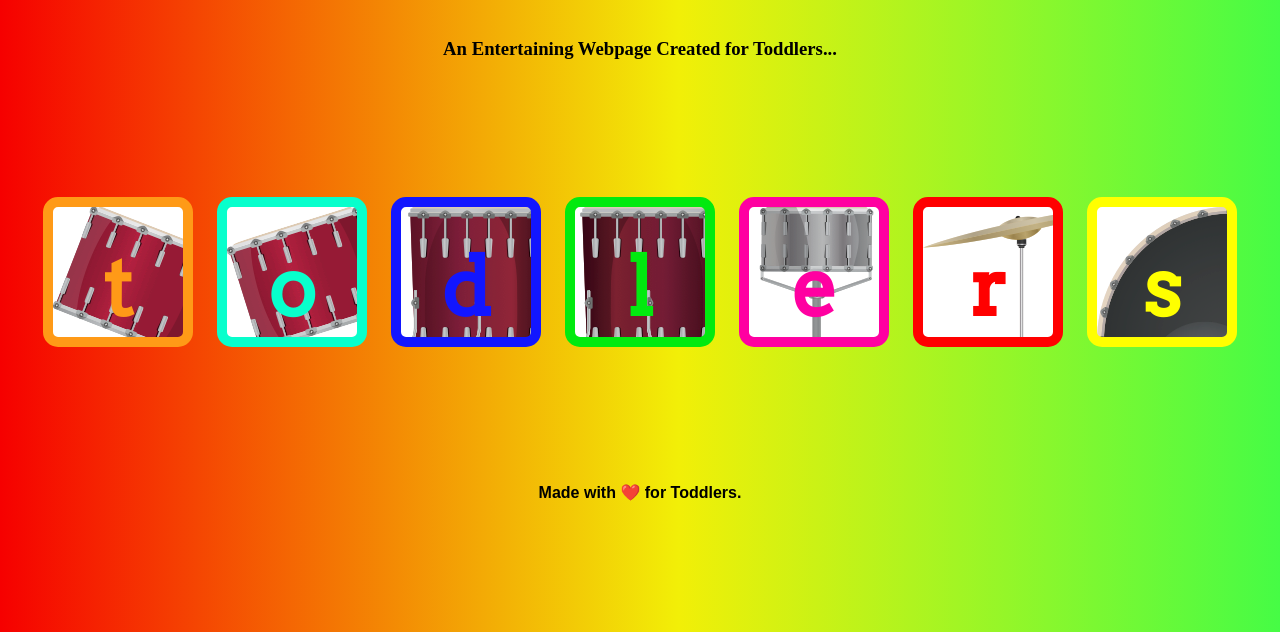
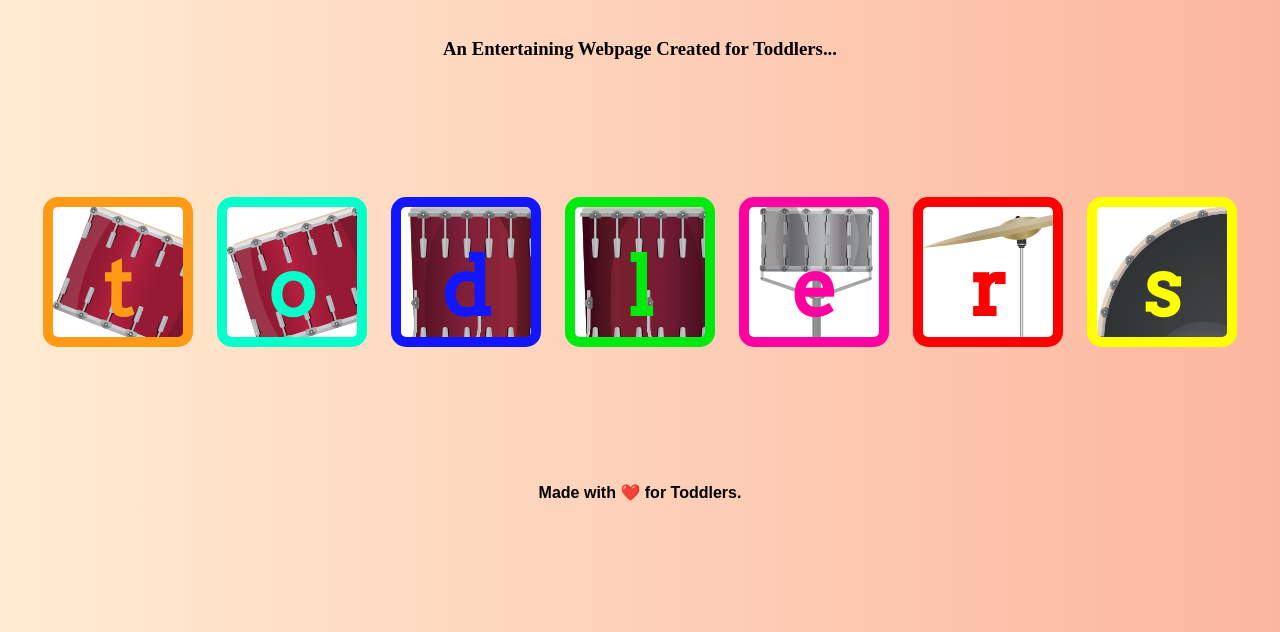
Before and after one commit to NityaArya30/Drum-Kit, a plain HTML site: page index.html in a window 1280 px wide. Shown: the part 168-800 px from the top of the page. Drawn offline with Linux system fonts and the light colour scheme.

Commit message:
Update styles.css

```diff
--- a/styles.css
+++ b/styles.css
@@ -1,7 +1,6 @@
 body {
   text-align: center;
-  background: rgb(246,0,0);
-background: linear-gradient(90deg, rgba(246,0,0,1) 0%, rgba(242,239,7,1) 53%, rgba(70,252,69,1) 100%);
+ background-image: linear-gradient(to right, #ffecd2 0%, #fcb69f 100%);
 }
 
 h1 {
```
